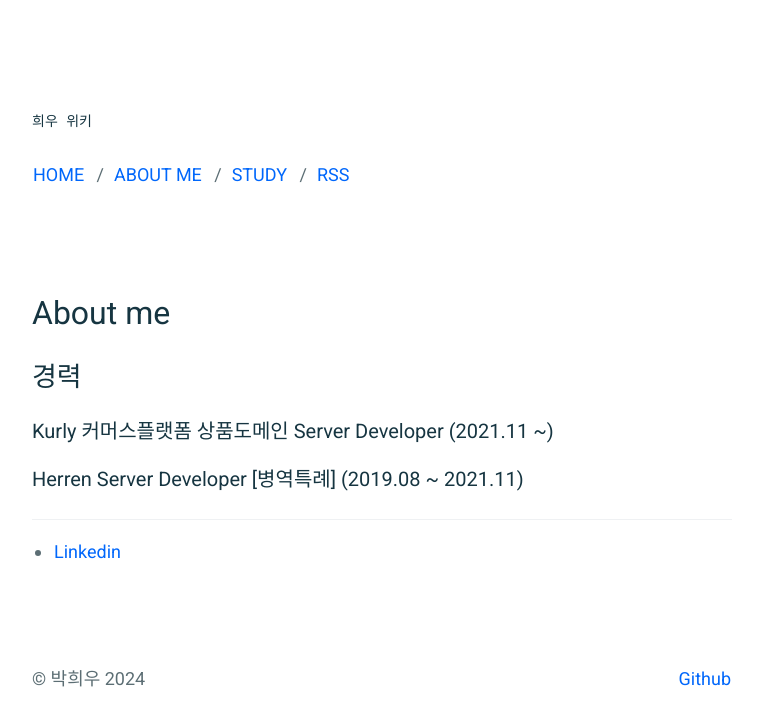
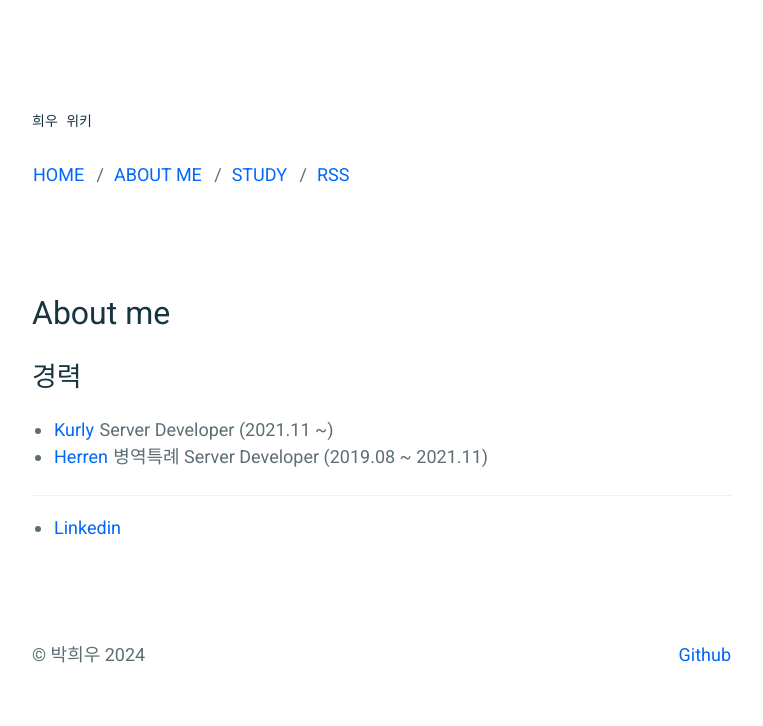
Before and after one commit to parkhuiwo0/parkhuiwo0.github.io, a Jekyll site: the page built from _pages/about.md, in a window 1280 px wide. Shown: the top 726 px of the page, without its empty margins (258-1021 px from the left). Built offline with Jekyll 4.4.1, drawn with Linux system fonts in a browser that asks for light colours.

Commit message:
Update about.md

```diff
--- a/_pages/about.md
+++ b/_pages/about.md
@@ -5,8 +5,10 @@ permalink: /about/
 ---
 
 # 경력
-### Kurly 커머스플랫폼 상품도메인 Server Developer (2021.11 ~)
-### Herren Server Developer [병역특례] (2019.08 ~ 2021.11)
+- [Kurly](https://www.kurly.com) Server Developer (2021.11 ~)
+- [Herren](https://herrencorp.com) 병역특례 Server Developer (2019.08 ~ 2021.11)
+
+
 
 ----
 
```
